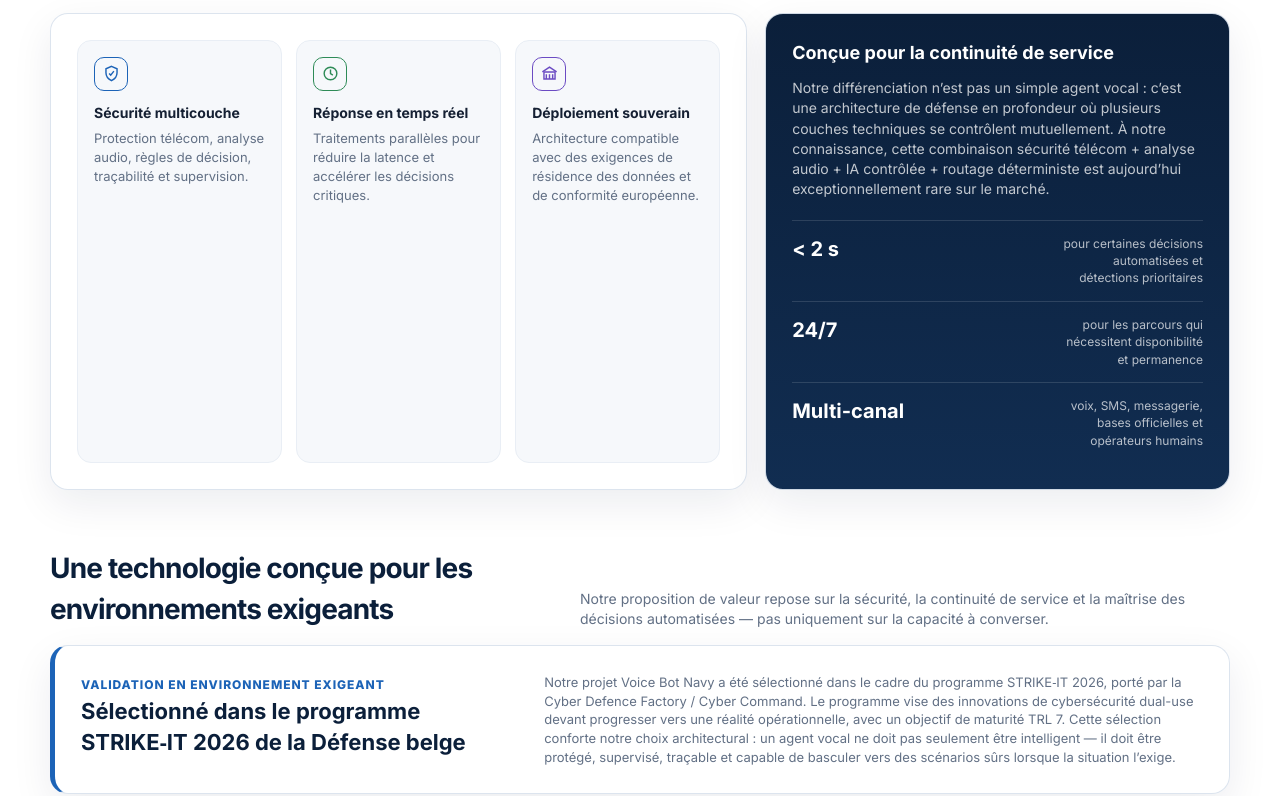
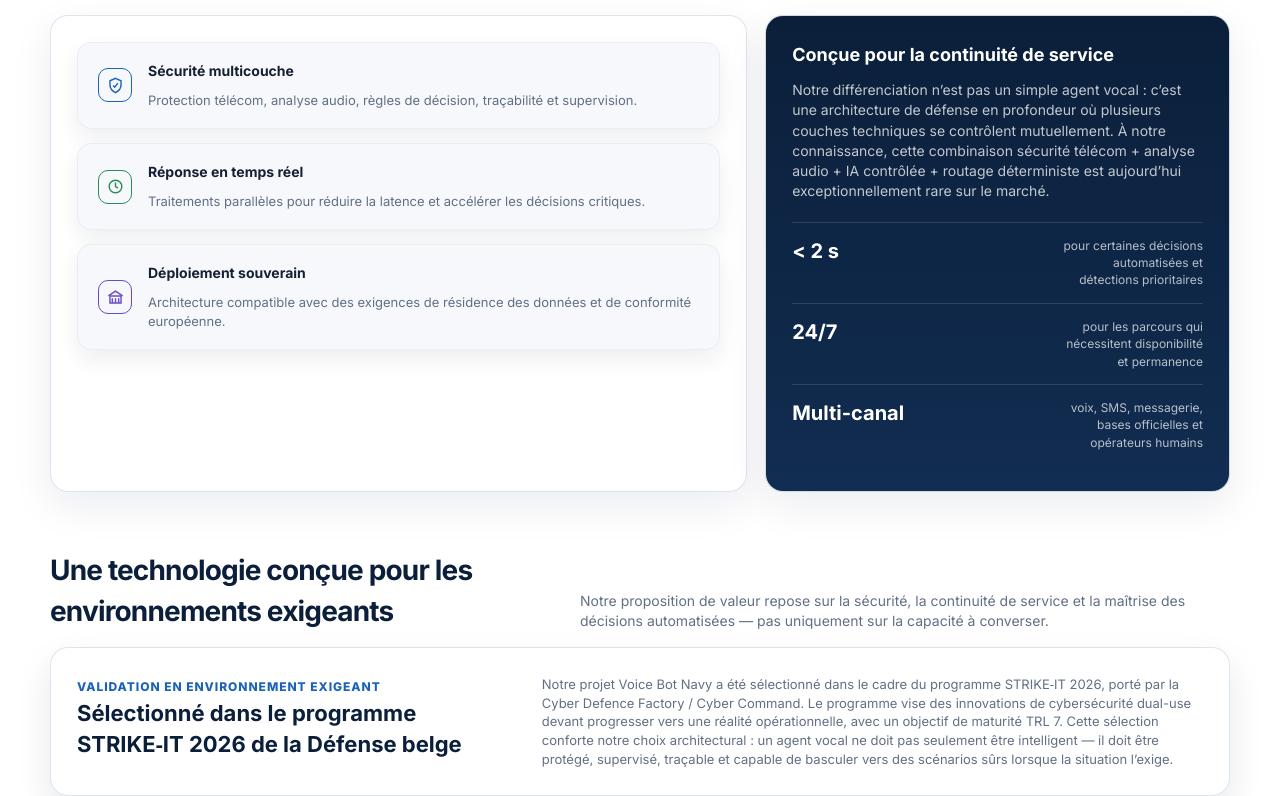
Before and after one commit to aivansoul/infrastructure-conversationnelle, a plain HTML site: page index.html in a window 1280 px wide. Shown: the part 975-1771 px from the top of the page. Drawn offline with Linux system fonts and the light colour scheme.

Commit message:
Cartes promesse en bandes horizontales empilees + ombres portees sous les blocs

```diff
--- a/index.html
+++ b/index.html
@@ -41,8 +41,11 @@ a{text-decoration:none;color:inherit}
 .hero p{font-size:18px;color:var(--muted);max-width:800px;margin:0 0 28px}
 .hero-grid{display:grid;grid-template-columns:1.2fr .8fr;gap:18px}
 .glass{background:rgba(255,255,255,.82);border:1px solid rgba(219,227,238,.95);box-shadow:var(--shadow);border-radius:var(--radius)}
-.promise{padding:26px;display:grid;grid-template-columns:repeat(3,1fr);gap:14px}
-.promise .item{padding:16px;border-radius:14px;background:var(--soft);border:1px solid #e9eef5}
+.promise{padding:26px;display:grid;grid-template-columns:1fr;gap:14px;align-content:start}
+.promise .item{padding:18px 20px;border-radius:14px;background:var(--soft);border:1px solid #e9eef5;box-shadow:0 10px 22px rgba(11,31,58,.07);display:grid;grid-template-columns:auto 1fr;column-gap:16px;row-gap:4px;align-items:start}
+.promise .item .icon{grid-column:1;grid-row:1/span 2;margin-bottom:0;align-self:center}
+.promise .item h3{grid-column:2;grid-row:1;align-self:end}
+.promise .item p{grid-column:2;grid-row:2}
 .icon{width:34px;height:34px;border-radius:10px;display:grid;place-items:center;border:1px solid currentColor;margin-bottom:12px}
 .icon svg{width:19px;height:19px;stroke:currentColor;fill:none;stroke-width:1.8}
 .promise h3{font-size:14px;margin:0 0 6px}.promise p{font-size:13px;margin:0;color:var(--muted)}
@@ -54,7 +57,7 @@ a{text-decoration:none;color:inherit}
 .section-head{display:flex;align-items:end;justify-content:space-between;gap:24px;margin-bottom:16px}
 .section h2{font-size:28px;letter-spacing:-.03em;color:var(--navy);margin:0}.section-head p{max-width:650px;color:var(--muted);margin:0;font-size:14px}
 .flow{display:grid;grid-template-columns:repeat(7,1fr);gap:10px;padding:16px}
-.step{min-height:172px;padding:14px;border:1px solid var(--line);border-radius:14px;background:#fff;position:relative}
+.step{min-height:172px;padding:14px;border:1px solid var(--line);border-radius:14px;background:#fff;position:relative;box-shadow:0 8px 18px rgba(11,31,58,.05)}
 .step .num{width:26px;height:26px;border-radius:7px;color:#fff;display:grid;place-items:center;font-size:12px;font-weight:800;margin-bottom:14px}
 .step h4{font-size:12px;margin:0 0 8px;letter-spacing:.01em}.step p{font-size:11px;color:var(--muted);margin:0}.step small{display:block;margin-top:10px;font-size:10px;color:#8190a3}
 .step:nth-child(1) .num{background:var(--blue)}.step:nth-child(2) .num{background:var(--purple)}.step:nth-child(3) .num{background:var(--red)}.step:nth-child(4) .num{background:var(--green)}.step:nth-child(5) .num{background:var(--gold)}.step:nth-child(6) .num{background:var(--blue)}.step:nth-child(7) .num{background:var(--purple)}
@@ -65,14 +68,14 @@ a{text-decoration:none;color:inherit}
 .audiences{display:grid;grid-template-columns:repeat(3,1fr);gap:14px}.aud{padding:20px}.aud h4{margin:8px 0 8px;font-size:16px}.aud p{margin:0;font-size:12px;color:var(--muted)}
 .tech{display:grid;grid-template-columns:repeat(4,1fr);gap:12px}.tech .card{padding:18px}.tech h4{font-size:13px;margin:8px 0 6px}.tech p{font-size:11px;margin:0;color:var(--muted)}
 details{border:1px solid var(--line);border-radius:14px;background:#fff;margin-bottom:10px;overflow:hidden}summary{cursor:pointer;list-style:none;padding:16px 18px;font-weight:700;color:var(--navy);display:flex;justify-content:space-between;gap:16px;align-items:center}summary::-webkit-details-marker{display:none}details p{padding:0 18px 16px;margin:0;color:var(--muted);font-size:13px}summary:after{content:'+';font-size:22px;font-weight:400;color:var(--muted)}details[open] summary:after{content:'–'}
-.benefits{display:grid;grid-template-columns:repeat(5,1fr);gap:1px;background:#29405e;border-radius:16px;overflow:hidden}.benefit{background:var(--navy);color:#fff;padding:20px}.benefit h4{font-size:13px;margin:8px 0}.benefit p{font-size:11px;color:rgba(255,255,255,.7);margin:0}.proof{padding:26px;display:grid;grid-template-columns:.8fr 1.2fr;gap:24px;align-items:center;border-left:5px solid var(--blue)}.proof h3{font-size:22px;color:var(--navy);margin:0 0 8px}.proof p{font-size:13px;color:var(--muted);margin:0}.proof .stamp{font-size:12px;font-weight:800;color:var(--blue);text-transform:uppercase;letter-spacing:.08em}
+.benefits{display:grid;grid-template-columns:repeat(5,1fr);gap:1px;background:#29405e;border-radius:16px;overflow:hidden}.benefit{background:var(--navy);color:#fff;padding:20px}.benefit h4{font-size:13px;margin:8px 0}.benefit p{font-size:11px;color:rgba(255,255,255,.7);margin:0}.proof{padding:26px;display:grid;grid-template-columns:.8fr 1.2fr;gap:24px;align-items:center;box-shadow:0 16px 34px rgba(11,31,58,.10)}.proof h3{font-size:22px;color:var(--navy);margin:0 0 8px}.proof p{font-size:13px;color:var(--muted);margin:0}.proof .stamp{font-size:12px;font-weight:800;color:var(--blue);text-transform:uppercase;letter-spacing:.08em}
 footer{padding:34px 0 50px;color:var(--muted);font-size:12px}.footerbox{display:flex;justify-content:space-between;gap:20px;padding-top:18px;border-top:1px solid var(--line)}
 
-.alarm{margin:0 0 26px;padding:22px 26px;border-left:6px solid var(--red);border-radius:14px;background:linear-gradient(90deg,rgba(207,63,79,.10),rgba(207,63,79,0) 70%)}
+.alarm{margin:0 0 26px;padding:22px 26px;border-radius:14px;background:rgba(207,63,79,.06);border:1px solid rgba(207,63,79,.18);box-shadow:0 14px 30px rgba(207,63,79,.13)}
 .alarm .alarm-head{margin:0;font-size:clamp(26px,4.4vw,46px);line-height:1.04;letter-spacing:-.035em;font-weight:800;color:var(--red);text-transform:uppercase}
 .alarm .alarm-sub{margin:10px 0 0;font-size:clamp(15px,1.9vw,21px);line-height:1.25;font-weight:700;letter-spacing:-.02em;color:var(--navy)}
 .alarm .alarm-sub b{color:var(--red)}
-@media(max-width:600px){.alarm{padding:18px 18px;border-left-width:5px}}
+@media(max-width:600px){.alarm{padding:18px}}
 
 /* Interactions & motion */
 .glass,.benefit,.step,.feature,.aud,.card,details,.cta,.promise .item{
```
